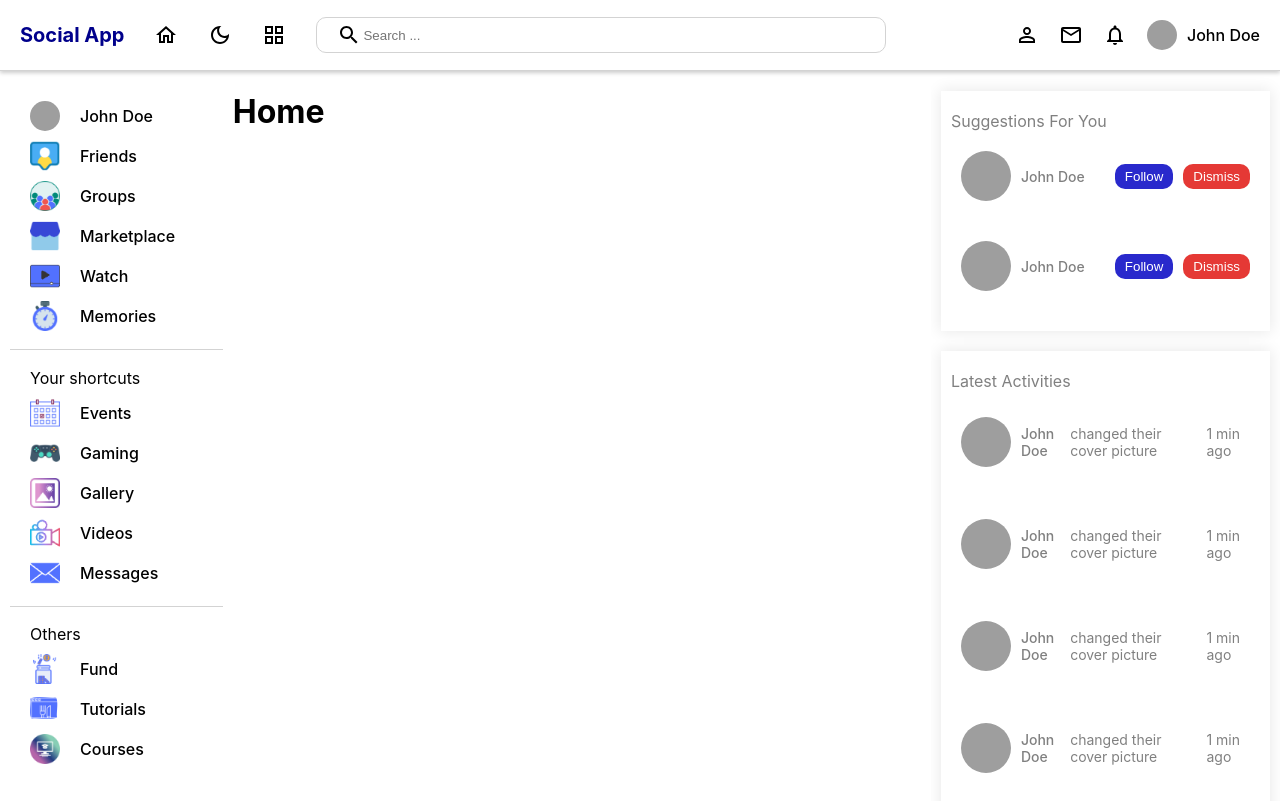
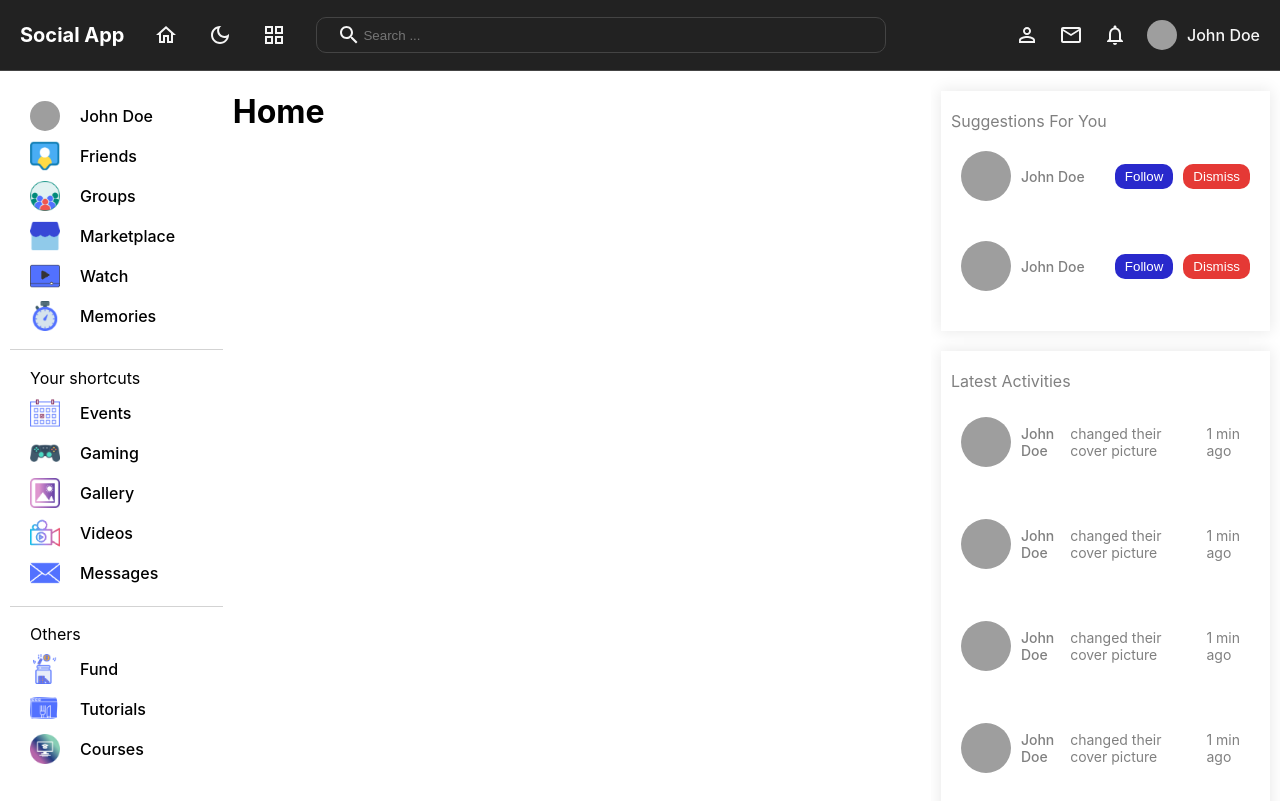
Before and after one commit to MhMahdi94/social_web_app, a React (Create React App) app: page / in a window 1280 px wide. Built offline with nearby package versions, Linux system fonts and the light colour scheme; grey boxes are pictures that could not be loaded.

Commit message:
navbar dark theme

```diff
--- a/src/App.js
+++ b/src/App.js
@@ -20,7 +20,7 @@ function App() {
   const currentUser=true;
   const Layout= ()=>{
     return (
-      <div>
+      <div className='theme-dark'>
         <Navbar/>
         <div style={{display:'flex'}}>
           <Leftbar/>
--- a/src/components/navbar/navbar.scss
+++ b/src/components/navbar/navbar.scss
@@ -1,56 +1,71 @@
-.navbar{
+@import '../../style.scss';
+
+.navbar {
+    @include themify($themes) {
+
+
         display: flex;
         align-items: center;
         justify-content: space-between;
         padding: 10px 20px;
         height: 50px;
-    border-bottom: 1px solid lightgrey;
+        border-bottom: 1px solid themed("border");//lightgrey;
         position: sticky;
         top: 0;
-    background-color: white;
-    box-shadow: 0 2px 4px 0 rgba(0,0,0,.2);
-    .left{
+        background-color:themed("bg");// white;
+        box-shadow: 0 2px 4px 0 themed("shadow");//rgba(0, 0, 0, .2);
+        color: themed("textColor");
+        .left {
             display: flex;
             align-items: center;
             gap: 30px;
-        span{
+
+            span {
                 font-weight: bold;
                 font-size: 20px;
-            color: darkblue;
+                color:themed("logo");// darkblue;
             }
 
-        .search{
+            .search {
                 display: flex;
                 align-items: center;
-            border: 1px solid lightgray;
+                border: 1px solid themed("border");//lightgray;
                 padding: 5px 20px;
                 border-radius: 10px;
-            input{
+
+                input {
                     border: none;
                     width: 500px;
+                    background-color: transparent;
+                    color: themed("textColor");
+                }
+                input:focus{
+                    outline: none;
                 }
             }
         }
 
-    .right{
+        .right {
             display: flex;
             align-items: center;
             gap: 20px;
 
-        .user{
+            .user {
                 display: flex;
                 align-items: center;
                 gap: 10px;
-            img{
+
+                img {
                     width: 30px;
                     height: 30px;
                     border-radius: 50%;
                     object-fit: cover;
                 }
-            span{
+
+                span {
                     font-weight: 500;
                 }
             }
         }
-
     }
+}
--- /dev/null
+++ b/src/style.scss
@@ -0,0 +1,54 @@
+$themes: (
+  light: (
+    textColor: #000,
+    bg: white,
+    logo: darkblue,
+    bgSoft: #f6f3f3,
+    textColorSoft: #555,
+    border: lightgray,
+    shadow:rgba(0, 0, 0, .2),
+  ),
+  dark: (
+    textColor: whitesmoke,
+    bg: #222,
+    logo: white,
+    bgSoft: #333,
+    textColorSoft: lightgray,
+    border: #444,
+    shadow:rgba(255, 255, 255, 0.741),
+  ),
+);
+
+@mixin themify($themes) {
+  @each $theme, $map in $themes {
+    .theme-#{$theme} & {
+      $theme-map: () !global;
+      @each $key, $submap in $map {
+        $value: map-get(map-get($themes, $theme), "#{$key}");
+        $theme-map: map-merge(
+          $theme-map,
+          (
+            $key: $value,
+          )
+        ) !global;
+      }
+      @content;
+      $theme-map: null !global;
+    }
+  }
+}
+
+@function themed($key) {
+  @return map-get($theme-map, $key);
+}
+
+@mixin mobile {
+  @media (max-width: 480px) {
+    @content;
+  }
+}
+@mixin tablet {
+  @media (max-width: 960px) {
+    @content;
+  }
+}
```
Lines whose indentation alone changed are shown as unchanged.
